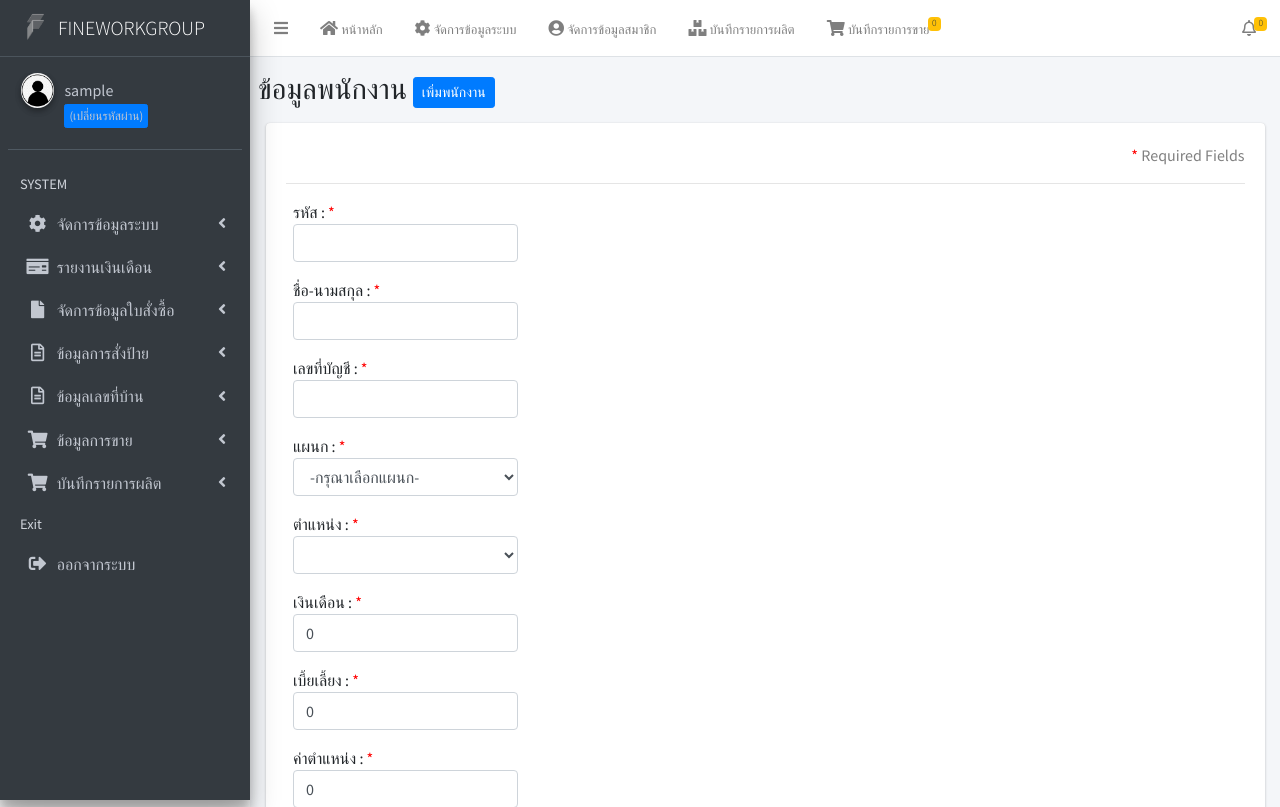
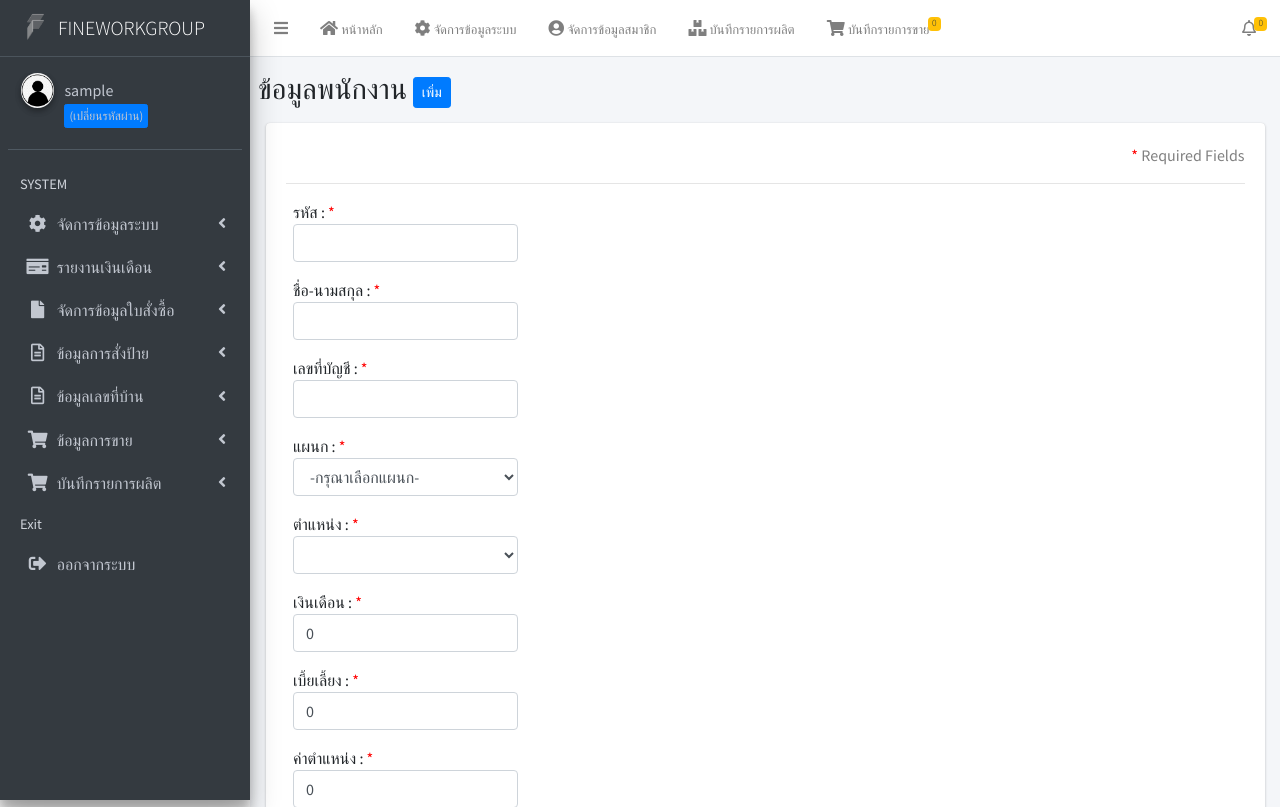
Before and after one commit to Antace/fwgproject, a PHP site: page /admin/employee.php?act=add in a window 1280 px wide. Shown: the top 807 px of the page. Run offline with PHP 8.4, Linux system fonts and the light colour scheme; the visitor is signed in with stand-in values (Sample User, id 1); data that the repository does not hold is empty; some libraries are stand-ins or nearby versions.

Commit message:
Update employee.php

```diff
--- a/admin/employee.php
+++ b/admin/employee.php
@@ -11,7 +11,7 @@
       <section class="content-header">
       <h1>
         <i class="glyphicon glyphicon-user hidden-xs"></i> <span class="hidden-xs">ข้อมูลพนักงาน </span>
-        <a href="employee.php?act=add" class="btn btn-primary btn-sm">เพิ่มพนักงาน</a>
+        <a href="employee.php?act=add" class="btn btn-primary btn-sm">เพิ่ม</a>
         </h1>
 
       </section>
@@ -31,7 +31,7 @@
                   }elseif ($act == 'salary') {
                   include('salary_form_add.php');
                   }else {
-                  include('employee_list.php');
+                  include('employee_list1.php');
                   }
                   ?>
                   <!-- /.card-body -->
```
